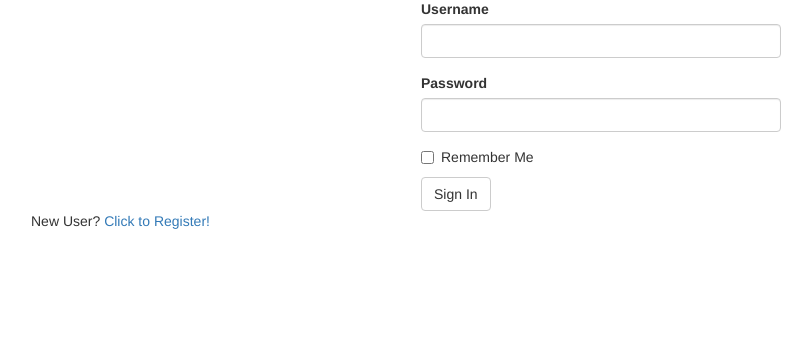
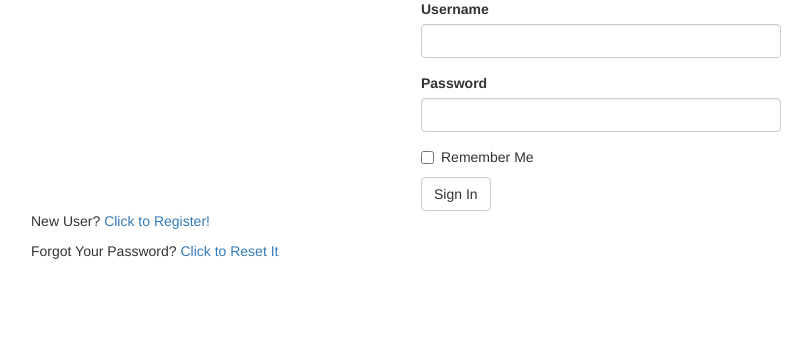
Before and after one commit to best-practice-and-impact/SHEL, a Flask app: page /login in a window 1280 px wide. Shown: the part 143-488 px from the top of the page, without its empty margins (39-851 px from the left). Run offline with Flask 2, Linux system fonts and the light colour scheme; some libraries are stand-ins or nearby versions.

Commit message:
password reset email

```diff
--- a/app/__init__.py
+++ b/app/__init__.py
@@ -5,6 +5,7 @@ from flask_login import LoginManager
 from config import Config
 from flask_bootstrap import Bootstrap
 from flask_datepicker import datepicker
+from flask_mail import Mail
 
 app = Flask(__name__)
 app.config.from_object(Config)
@@ -14,5 +15,7 @@ login = LoginManager(app)
 login.login_view = 'login'
 bootstrap = Bootstrap(app)
 datepicker = datepicker(app)
+mail = Mail(app)
+
 
 from app import routes, models
--- a/app/forms.py
+++ b/app/forms.py
@@ -53,3 +53,14 @@ class FilterTable(FlaskForm):
     stance = SelectField('Engagement with quality',
     choices=[("0", "Select Option"),('1', 'Resistant'), ('2', 'Cautious'), ('3', 'Neutral'), ('4', 'Engaged'), ('5', 'Champion')])
     submit = SubmitField("Submit Filter")
+
+class ResetPasswordRequestForm(FlaskForm):
+    email = StringField('Email', validators=[DataRequired(), Email()])
+    submit = SubmitField('Request Password Reset')
+
+
+class ResetPasswordForm(FlaskForm):
+    password = PasswordField('Password', validators=[DataRequired()])
+    password2 = PasswordField(
+        'Repeat Password', validators=[DataRequired(), EqualTo('password')])
+    submit = SubmitField('Request Password Reset')
--- a/app/routes.py
+++ b/app/routes.py
@@ -2,9 +2,10 @@ from flask import render_template, flash, redirect, url_for, request
 from flask_login import login_user, logout_user, current_user, login_required
 from werkzeug.urls import url_parse
 from app import app, db
-from app.forms import LoginForm, RegistrationForm, Stakeholderlog, FilterTable, PostForm
+from app.forms import LoginForm, RegistrationForm, Stakeholderlog, FilterTable, PostForm, ResetPasswordRequestForm, ResetPasswordForm
 from app.models import User, Logstakeholder, Post
 from flask_datepicker import datepicker
+from app.email import send_password_reset_email
 
 
 @app.route('/')
@@ -119,3 +120,33 @@ def register_admin():
         flash('Congratulations, you are now a registered admin!')
         return redirect(url_for('login'))
     return render_template('register.html', title='Register Admin User', form=form)
+
+@app.route('/reset_password_request', methods=['GET', 'POST'])
+def reset_password_request():
+    if current_user.is_authenticated:
+        return redirect(url_for('index'))
+    form = ResetPasswordRequestForm()
+    if form.validate_on_submit():
+        user = User.query.filter_by(email=form.email.data).first()
+        if user:
+            send_password_reset_email(user)
+        flash('Check your email for the instructions to reset your password')
+        return redirect(url_for('login'))
+    return render_template('reset_password_request.html',
+                           title='Reset Password', form=form)
+
+
+@app.route('/reset_password/<token>', methods=['GET', 'POST'])
+def reset_password(token):
+    if current_user.is_authenticated:
+        return redirect(url_for('index'))
+    user = User.verify_reset_password_token(token)
+    if not user:
+        return redirect(url_for('index'))
+    form = ResetPasswordForm()
+    if form.validate_on_submit():
+        user.set_password(form.password.data)
+        db.session.commit()
+        flash('Your password has been reset.')
+        return redirect(url_for('login'))
+    return render_template('reset_password.html', form=form)
--- a/app/templates/login.html
+++ b/app/templates/login.html
@@ -9,4 +9,9 @@
         </div>
     </div>
     <p>New User? <a href="{{ url_for('register') }}">Click to Register!</a></p>
+
+    <p>
+        Forgot Your Password?
+        <a href="{{ url_for('reset_password_request') }}">Click to Reset It</a>
+    </p>
 {% endblock %}
```
Also changed, not shown: app/models.py (+17 -1 lines), app/templates/index.html (+26 -6 lines), config.py (+8 -0 lines).
